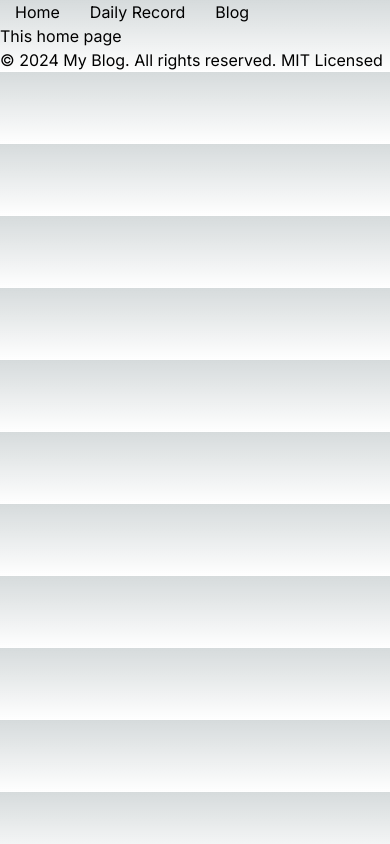
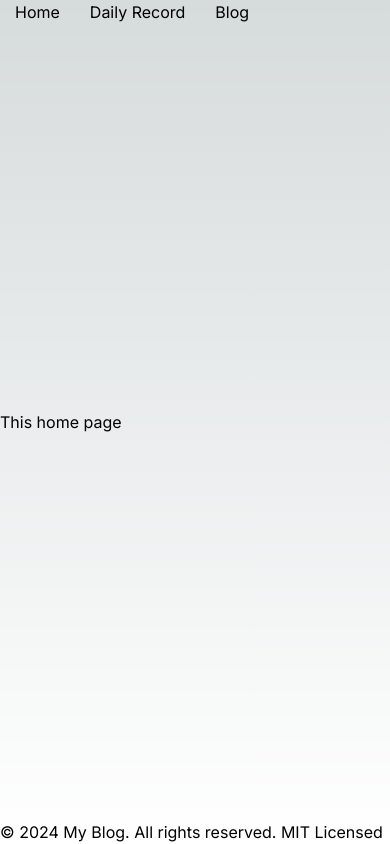
Before and after one commit to NZMia/content_management, a Next.js app: page / in a window 390 px wide. Built offline with nearby package versions, Linux system fonts and the light colour scheme.

Commit message:
style: layout set up as footer and header fixed, content responsive

```diff
--- a/package.json
+++ b/package.json
@@ -12,6 +12,7 @@
     "prepare": "husky && husky install"
   },
   "dependencies": {
+    "@notionhq/client": "^2.2.15",
     "next": "14.2.5",
     "react": "^18",
     "react-dom": "^18"
--- /dev/null
+++ b/src/app/api/daily-record.ts
@@ -0,0 +1,23 @@
+// src/app/api/daily_record.ts
+import { Client } from '@notionhq/client';
+import { NextResponse } from 'next/server';
+
+// Initialize the Notion client with your integration token
+const notion = new Client({ auth: process.env.NOTION_SECRET });
+// Fetch daily records directly using the fixed PAGE_ID from environment variables
+export async function getDailyRecord() {
+  try {
+    const data = await notion.blocks.children.list({
+      block_id: process.env.PAGE_ID as string,
+    });
+
+    // Return the raw data for inspection
+    return NextResponse.json(data, { status: 200 });
+  } catch (error) {
+    console.error('Error fetching daily records:', error);
+    return NextResponse.json(
+      { error: 'Failed to fetch daily records' },
+      { status: 500 }
+    );
+  }
+}
--- /dev/null
+++ b/src/app/api/daily-records/route.ts
@@ -0,0 +1,23 @@
+import { Client } from '@notionhq/client';
+import { NextResponse } from 'next/server';
+
+// Initialize the Notion client with your integration token
+const notion = new Client({ auth: process.env.NOTION_SECRET });
+
+export async function GET() {
+  try {
+    // Fetch children of the specified block/page in Notion
+    const response = await notion.blocks.children.list({
+      block_id: process.env.PAGE_ID as string,
+    });
+
+    // Return the raw response for inspection
+    return NextResponse.json(response, { status: 200 });
+  } catch (error) {
+    console.error('Error fetching data from Notion:', error);
+    return NextResponse.json(
+      { error: 'Failed to fetch data from Notion' },
+      { status: 500 }
+    );
+  }
+}
--- a/src/app/daily-record/page.tsx
+++ b/src/app/daily-record/page.tsx
@@ -1,9 +1,48 @@
-import React from 'react';
+'use client'; // Required for client-side hooks
 
-export default function DailyRecord() {
+import { useEffect, useState } from 'react';
+
+interface NotionPageData {
+  properties: {
+    [key: string]: unknown; // Generic type for properties
+  };
+  // Add other relevant types based on your Notion data structure
+}
+
+const DailyRecordPage: React.FC = () => {
+  const [pageData, setPageData] = useState<NotionPageData | null>(null);
+  const [error, setError] = useState<string | null>(null);
+
+  useEffect(() => {
+    async function fetchPageData() {
+      try {
+        const response = await fetch('/api/daily-records');
+        if (!response.ok) {
+          throw new Error('Failed to fetch page data');
+        }
+        const data = await response.json();
+        setPageData(data);
+      } catch (error) {
+        console.error('Error fetching page data:', error);
+        setError('Failed to fetch page data');
+      }
+    }
+
+    fetchPageData();
+  }, []);
+
+  if (error) return <div>Error: {error}</div>;
+
   return (
     <div>
-      <h1>Daily Record</h1>
+      <h1>Notion Page Data</h1>
+      {pageData ? (
+        <pre>{JSON.stringify(pageData, null, 2)}</pre>
+      ) : (
+        <div>Loading...</div>
+      )}
     </div>
   );
-}
+};
+
+export default DailyRecordPage;
--- a/src/app/layout.tsx
+++ b/src/app/layout.tsx
@@ -7,11 +7,17 @@ import Footer from '@/components/Footer';
 import Navigation from '@/components/Navigation';
 import '@/styles/globals.css';
 
+// import
 const inter = Inter({ subsets: ['latin'] });
 
 export const metadata: Metadata = {
   title: 'Notion API with Next.js',
   description: 'Generated by create next app',
+};
+
+export const viewport = {
+  width: 'device-width',
+  initialScale: 1.0,
 };
 
 export default function RootLayout({
@@ -21,10 +27,14 @@ export default function RootLayout({
 }>) {
   return (
     <html lang="en">
-      <body className={inter.className}>
-        <Navigation />
-        <main>{children}</main>
-        <Footer />
+      <body className={`${inter.className} flex-column flex h-screen w-screen`}>
+        <div className="flex flex-col">
+          <Navigation />
+          <main className="flex flex-1 content-center items-center">
+            {children}
+          </main>
+          <Footer />
+        </div>
       </body>
     </html>
   );
--- a/src/styles/app.css
+++ b/src/styles/app.css
@@ -1,4 +1,4 @@
-@font-face {
+/* @font-face {
   font-family: 'code new roman';
   src:
     url('/path-to-font/code-new-roman.woff2') format('woff2'),
@@ -7,4 +7,4 @@
   font-style: normal;
 }
 
-@import url('https://fonts.googleapis.com/css2?family=Ubuntu:wght@400;700&display=swap');
+@import url('https://fonts.googleapis.com/css2?family=Ubuntu:wght@400;700&display=swap'); */
--- a/src/styles/globals.css
+++ b/src/styles/globals.css
@@ -22,14 +22,14 @@
   }
 }
 
-@font-face {
+/* @font-face {
   font-family: 'code new roman';
   src:
     url('/fonts/code-new-roman.woff2') format('woff2'),
     url('/fonts/code-new-roman.woff') format('woff');
   font-weight: normal;
   font-style: normal;
-}
+} */
 
 @import url('https://fonts.googleapis.com/css2?family=Ubuntu:wght@400;700&display=swap');
 
--- a/tailwind.config.ts
+++ b/tailwind.config.ts
@@ -8,7 +8,14 @@ const config: Config = {
   ],
   theme: {
     fontFamily: {
-      sans: ['code new roman', 'Ubuntu', 'sans-serif'],
+      sans: ['Graphik', 'sans-serif'],
+      serif: ['Merriweather', 'serif'],
+    },
+    screens: {
+      sm: '640px',
+      md: '768px',
+      lg: '1024px',
+      xl: '1280px',
     },
     extend: {
       backgroundImage: {
@@ -16,6 +23,13 @@ const config: Config = {
         'gradient-conic':
           'conic-gradient(from 180deg at 50% 50%, var(--tw-gradient-stops))',
       },
+      spacing: {
+        '128': '32rem',
+        '144': '36rem',
+      },
+      borderRadius: {
+        '4xl': '2rem',
+      },
     },
   },
   plugins: [],
```
Also changed, not shown: 2 other files (tests, documents, lock files or other folders).
